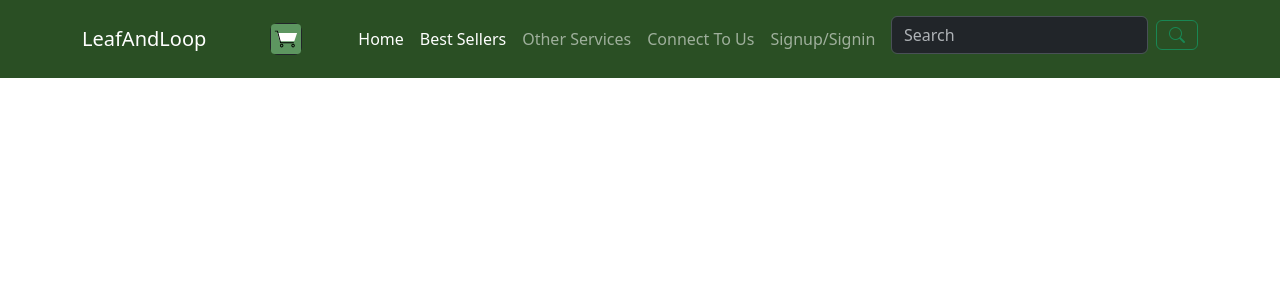
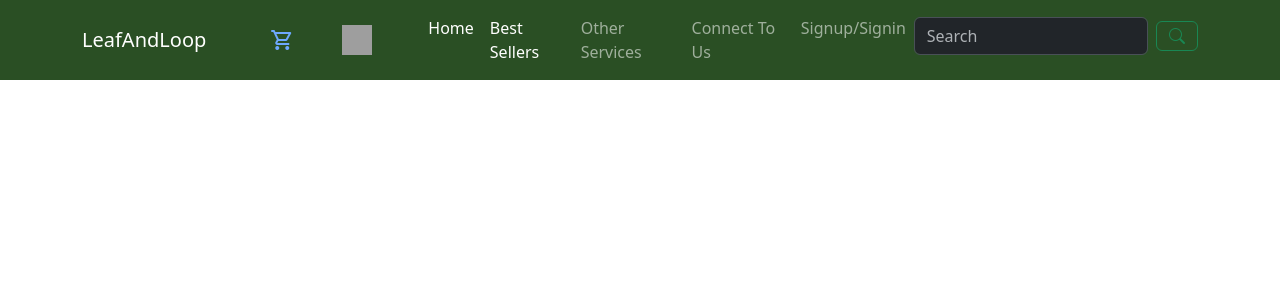
Before and after one commit to karanbhatt1/LeafNLoop, a Node server app: template views/header.ejs in a window 1280 px wide. Shown: the top 300 px of the page. Run offline with Node 20, Linux system fonts and the light colour scheme; the template is opened without the code that fills it, so the values that code supplies are empty; some web fonts are replaced; grey boxes are pictures that could not be loaded.

Commit message:
update minor bug

```diff
--- a/inventoryleafandloop/app.js
+++ b/inventoryleafandloop/app.js
@@ -4,7 +4,7 @@ import path from "path"
 import  {dirname} from "path";
 import {fileURLToPath} from "url"
 import { type } from "os";
-import {imagesFromCloud as ifc} from '../cloudinary.js';
+//import {imagesFromCloud as ifc} from '../cloudinary.js';
 
 const app = express();
 const port = process.env.PORT || 3000
@@ -18,8 +18,8 @@ app.use(express.static(path.join(__dirname,"\\public\\index.js")))
 app.set("views engine","ejs")
 
 app.get("/",(req,res)=>{
-   const r = fi.ifc(1,"productAdded")
-   console.log(r)
+   //const r = ifc(1,"productAdded")
+   //console.log(r)
    res.render("index.ejs")
 })
 
--- a/inventoryleafandloop/views/index.ejs
+++ b/inventoryleafandloop/views/index.ejs
@@ -14,7 +14,7 @@
                     Select Product From drop down
                 </label>
                 <select  id="img" name="product" id="prd">
-                    <option value="mug">mug</option>
+                    <option value="mug"> <img src="LearNLoopUsingBootstrap\public\images" alt="mug" height="150px" width="150px"></option>
                 </select>
                 <label for="Product_id">
                     Product Id
--- a/views/header.ejs
+++ b/views/header.ejs
@@ -5,6 +5,7 @@
     <meta name="authore" content="Karan Bhatt" />
     <link rel="icon" type="image/x-icon" href="favicon_io (1)/lnl.ico" />
     <title>LeafAndLoop</title>
+    <link rel="stylesheet" href="https://fonts.googleapis.com/css2?family=Material+Symbols+Outlined:opsz,wght,FILL,GRAD@40,400,0,0&icon_names=shopping_cart" />
     <link rel="preconnect" href="https://fonts.googleapis.com" />
     <link rel="preconnect" href="https://fonts.gstatic.com" crossorigin />
     <link href="https://fonts.googleapis.com/css2?family=DM+Serif+Text:ital@0;1&display=swap" rel="stylesheet" />
@@ -25,33 +26,10 @@
         <a class="navbar-brand align-self-center" href="#">
           LeafAndLoop
         </a>
-          <button type="button" class="btn p-0 me-auto btn-lg btn btn-dark">
-                <svg style="padding: 0; margin:0;" xmlns="http://www.w3.org/2000/svg" xml:space="preserve" width="30" height="30" style="
-                          shape-rendering: geometricPrecision;
-                          text-rendering: geometricPrecision;
-                          image-rendering: optimizeQuality;
-                          fill-rule: evenodd;
-                          clip-rule: evenodd;
-                        " viewBox="0 0 6.827 6.827">
-                  <defs>
-                    <style>
-                      .fil2 {
-                        fill: #000000;
-                        fill-rule: nonzero;
-                      }
-                    </style>
-                  </defs>
-                  <g id="Layer_x0020_1">
-                    <rect width="6.827" height="6.827" rx=".853" ry=".853" style="fill: #5d9660" />
-                    <g id="_486076848">
-                      <path id="_512193792" d="M1.608 2.024h4.333l-.048.14L5.32 3.85l-.024.073H1.978l-.021-.08-.452-1.685-.036-.134h.14zm.684 1.283h2.673l-.074.213H2.35l-.058-.213zm-.115-.425h2.935l-.074.213H2.234l-.057-.213zm-.116-.429h3.198v.006l-.072.208H2.118l-.057-.214z" style="fill: #fffffe" />
-                      <path id="_512193264" class="fil2" d="M.886 1.514H1.553l.021.079.687 2.562h2.956l-.072.213H2.097l-.021-.08-.686-2.561H.886z" />
-                      <path id="_512193216" class="fil2" d="M2.423 4.514a.398.398 0 0 1 .282.682.398.398 0 0 1-.682-.282.398.398 0 0 1 .4-.4zm.131.268a.185.185 0 0 0-.317.132.185.185 0 0 0 .317.131.185.185 0 0 0 0-.263z" />
-                      <path id="_491182512" class="fil2" d="M5.02 4.514a.398.398 0 0 1 .282.682.398.398 0 0 1-.682-.282.398.398 0 0 1 .4-.4zm.131.268a.185.185 0 0 0-.318.132.186.186 0 0 0 .318.131.185.185 0 0 0 0-.263z" />
-                    </g>
-                  </g>
-                </svg>
-            </button>
+        <a href=""> <span class="material-symbols-outlined">
+          shopping_cart
+        </span> </a>
+        <a class="nav-link" href=""> <span> <img src="../public/1486564400-account_81513.png" alt="" height="30px" width="30px"></span></a>
         <button class="navbar-toggler navt" type="button" data-bs-toggle="collapse" data-bs-target="#navbarSupportedContent" aria-controls="navbarSupportedContent" aria-expanded="false" aria-label="Toggle navigation">
           <span class="navbar-toggler-icon"></span>
         </button>
@@ -70,7 +48,7 @@
               <a class="nav-link" href="checkout/contact.html">Connect To Us</a>
             </li>
             <li class="nav-item">
-              <a class="nav-link" href="../Signin/index.html">Signup/Signin</a>
+              <a class="nav-link" href="../Signin/signin.html">Signup/Signin</a>
             </li>
           </ul>
           <form class=" d-flex flex-row gap-0 flex align-items-center align-self-center mt-2" role="search" aria-label="search">
@@ -81,5 +59,6 @@
           </form>
         </div>
       </div>
+
     </nav>
   </header>
```
Also changed, not shown: app.js (+33 -22 lines), public/javascripts/index.js (+8 -0 lines), sqlConnection.js (+43 -3 lines).
